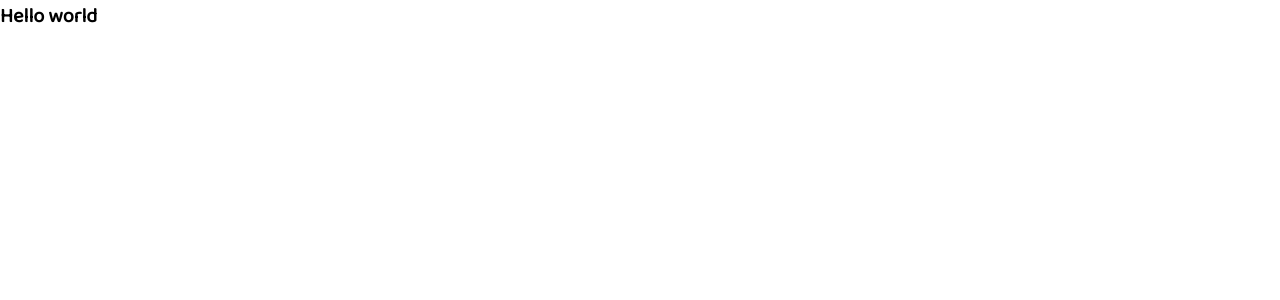
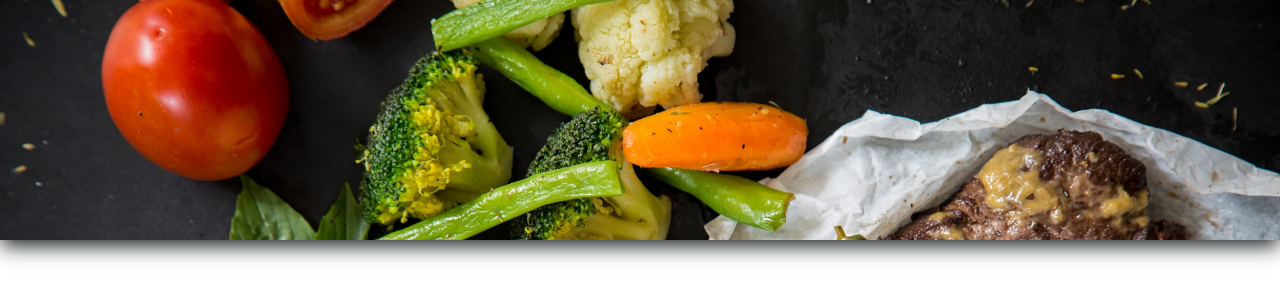
Before and after one commit to ThorezNS/appethaizing-Next.js, a Next.js app: page / in a window 1280 px wide. Shown: the top 300 px of the page. Built offline with nearby package versions, Linux system fonts and the light colour scheme; a web font is replaced by a local one.

Commit message:
add a NavBar component as a layout

```diff
--- /dev/null
+++ b/components/organisms/Layout/Layout.js
@@ -0,0 +1,13 @@
+import React from 'react';
+import NavBar from '../NavBar/NavBar';
+
+const Layout = ({ children }) => {
+  return (
+    <>
+      <NavBar />
+      {children}
+    </>
+  );
+};
+
+export default Layout;
--- /dev/null
+++ b/components/organisms/NavBar/NavBar.js
@@ -0,0 +1,21 @@
+import styles from './NavBar.module.css';
+import useScrollTop from '../../../hooks/useScrollTop';
+// import Header from '../../molecules/Header/Header';
+// import Category from '../../molecules/Category/Category';
+
+const NavBar = () => {
+  const { isScrolledTop } = useScrollTop(70);
+
+  return (
+    <nav
+      className={`${styles.navBarContainer} ${
+        isScrolledTop ? styles.narrow : styles.thick
+      }`}
+    >
+      {/* <Header isScrolledTop={isScrolledTop} />
+      {!isScrolledTop && <Category />} */}
+    </nav>
+  );
+};
+
+export default NavBar;
--- /dev/null
+++ b/components/organisms/NavBar/NavBar.module.css
@@ -0,0 +1,38 @@
+.navBarContainer {
+  position: fixed;
+  top: 0;
+  z-index: 100;
+  width: 100%;
+  height: 30vh;
+  background-image: url('/steak_img.jpg');
+  background-position: 0% 60%;
+  background-repeat: no-repeat;
+  background-attachment: fixed;
+  background-size: cover;
+  -webkit-box-shadow: 0px 7px 19px -1px rgba(27, 32, 33, 1);
+  -moz-box-shadow: 0px 7px 19px -1px rgba(27, 32, 33, 1);
+  box-shadow: 0px 7px 19px -1px rgba(27, 32, 33, 1);
+}
+
+@media screen and (max-width: 1100px) {
+  .navBarContainer {
+    height: 280px;
+  }
+}
+
+.narrow {
+  transition: all 0.2s ease-out;
+  min-height: 80px;
+  max-height: 80px;
+  background-image: linear-gradient(
+      rgba(255, 255, 255, 0.6),
+      rgba(255, 255, 255, 0.6)
+    ),
+    url('/steak_img.jpg');
+}
+
+.thick {
+  transition: all 0.4s ease-out;
+  min-height: 200px;
+  max-height: 280px;
+}
--- /dev/null
+++ b/hooks/useScrollTop.js
@@ -0,0 +1,25 @@
+import { useEffect, useState } from 'react';
+
+function useScrollTop(pixels) {
+  const [isScrolledTop, setIsScrolledTop] = useState(false);
+
+  const handleScroll = () => {
+    if (document.documentElement.scrollTop > pixels) {
+      setIsScrolledTop(true);
+    } else {
+      setIsScrolledTop(false);
+    }
+  };
+
+  useEffect(() => {
+    window.addEventListener('scroll', handleScroll, true);
+
+    return () => {
+      window.removeEventListener('scroll', handleScroll, true);
+    };
+  }, [isScrolledTop]);
+
+  return { isScrolledTop };
+}
+
+export default useScrollTop;
--- a/pages/_app.js
+++ b/pages/_app.js
@@ -1,4 +1,5 @@
 import Head from 'next/head';
+import Layout from '../components/organisms/Layout/Layout';
 import '../styles/globals.css';
 
 function MyApp({ Component, pageProps }) {
@@ -24,7 +25,9 @@ function MyApp({ Component, pageProps }) {
           rel="stylesheet"
         />
       </Head>
-      <Component {...pageProps} />
+      <Layout>
+        <Component {...pageProps} />
+      </Layout>
     </>
   );
 }
--- a/pages/index.js
+++ b/pages/index.js
@@ -1,7 +1,3 @@
 export default function Home() {
-  return (
-    <div>
-      <h1>Hello world</h1>
-    </div>
-  );
+  return <></>;
 }
```
Also changed, not shown: 1 other file (tests, documents, lock files or other folders).
